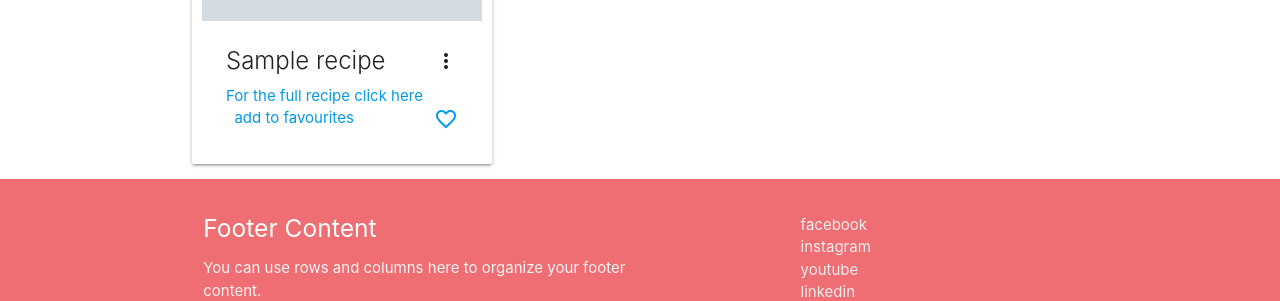
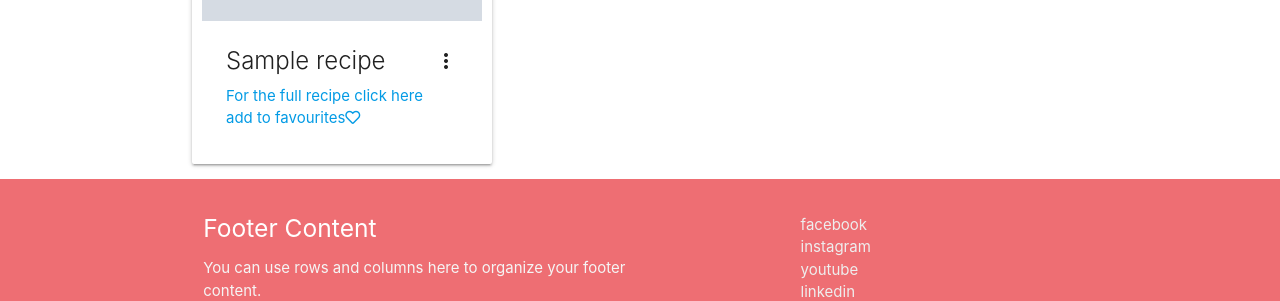
Before and after one commit to manni8436/MS3-Project, a Flask app: page /search in a window 1280 px wide. Shown: the part 537-838 px from the top of the page. Run offline with Flask 2, Linux system fonts and the light colour scheme; grey boxes marked "Sample" are stand-in pictures; a database or web service that is not in the repository returns one stand-in record (values such as "Sample title"); some libraries are stand-ins or nearby versions; some web fonts are replaced.

Commit message:
Add if and for statements to make favourites function work

```diff
--- a/templates/recipes.html
+++ b/templates/recipes.html
@@ -32,11 +32,17 @@
     <span class="card-title activator grey-text text-darken-4">{{ recipe.name }}<i
         class="material-icons right">more_vert</i></span>
     <p><a href="{{ recipe.name }}">For the full recipe click here</a></p>
-    {% if recipe in favourites %}
-      <a href="{{ url_for ('delete_from_favourites', recipe_id=recipe._id) }}" class="favourites-button">remove from favourites<i class="material-icons right">favorite</i></a>
-    {% else %}
-      <a href="{{ url_for ('save_to_favourites', recipe_id=recipe._id) }}" class="favourites-button">add to favourites<i class="material-icons right">favorite_border</i></a>
-    {% endif %}
+    {% if favourites %}
+      {% for favourite in favourites %}
+        {% if recipe._id == favourite.recipe_name %}
+          <a href="{{ url_for('delete_from_favourites', favourite_id=favourite._id) }}">remove from favourites<i class="fas fa-heart"></i></a>
+        {% else %}
+          <a href="{{ url_for('save_to_favourites', recipe_id=recipe._id) }}">add to favourites<i class="far fa-heart"></i></a>
+        {% endif %}
+      {% endfor %}
+    {% else %}
+      <a href="{{ url_for('save_to_favourites', recipe_id=recipe._id) }}">add to favourites<i class="far fa-heart"></i></a>
+    {% endif %}
   </div>
   <div class="card-reveal">
     <span class="card-title grey-text text-darken-4">{{ recipe.name }}<i class="material-icons right">close</i></span>
```
